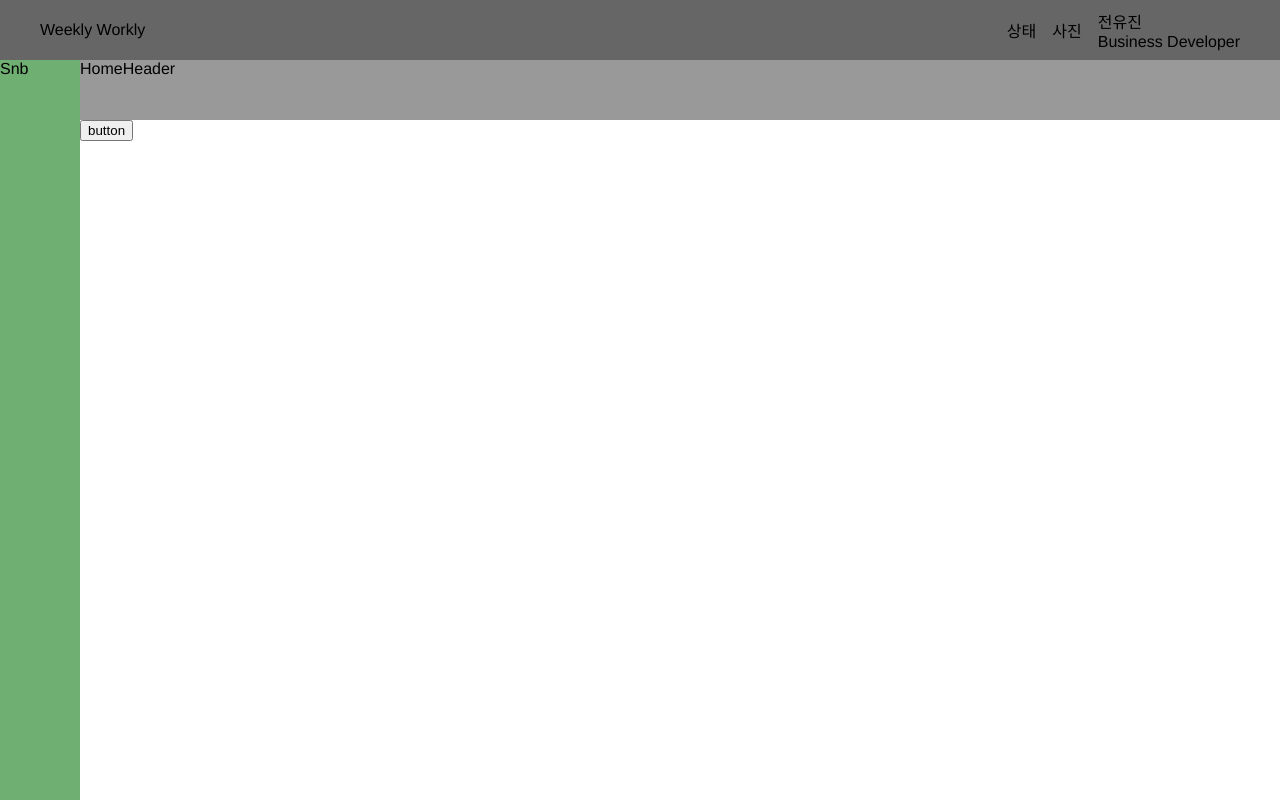
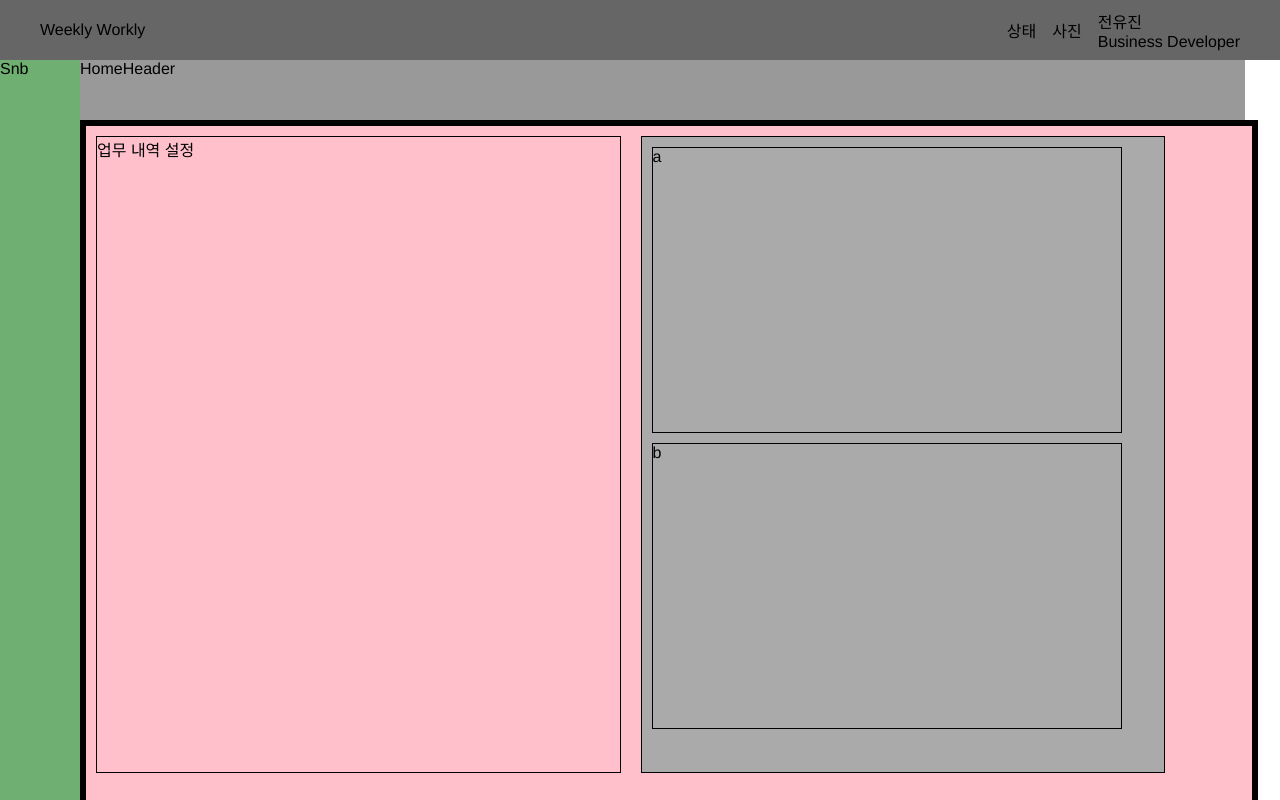
Before and after one commit to WONILLISM/Weekly-Workly, a React (Create React App) app in the folder frontend/: page / in a window 1280 px wide. Built offline with nearby package versions, Linux system fonts and the light colour scheme.

Commit message:
🚧 Working Home layout setting (#4)

```diff
--- /dev/null
+++ b/frontend/src/components/WorkList.tsx
@@ -0,0 +1,18 @@
+import React from "react";
+import styled from "styled-components";
+
+const WorkListStyle = styled.div`
+  background-color: #aaaaaa;
+  width: 90%;
+  height: 45%;
+  margin: 10px;
+  border: 1px solid black;
+`;
+
+const WorkList = (props: any) => {
+  const { title } = props;
+
+  return <WorkListStyle>{title}</WorkListStyle>;
+};
+
+export default WorkList;
--- /dev/null
+++ b/frontend/src/components/WorkListContainer.tsx
@@ -0,0 +1,16 @@
+import React from "react";
+import styled from "styled-components";
+
+const WorkListContainerStyle = styled.div`
+  background-color: #aaaaaa;
+  width: 45%;
+  height: 90%;
+  margin: 10px;
+  border: 1px solid black;
+`;
+
+const WorkListContainer = (props: any) => {
+  return <WorkListContainerStyle>{props.children}</WorkListContainerStyle>;
+};
+
+export default WorkListContainer;
--- /dev/null
+++ b/frontend/src/components/WorkSetting.tsx
@@ -0,0 +1,15 @@
+import React from "react";
+import styled from "styled-components";
+
+const WorkSettingStyle = styled.div`
+  width: 45%;
+  height: 90%;
+  margin: 10px;
+  border: 1px solid black;
+`;
+
+const WorkSetting = () => {
+  return <WorkSettingStyle>업무 내역 설정</WorkSettingStyle>;
+};
+
+export default WorkSetting;
--- a/frontend/src/layout/HomeHeader.tsx
+++ b/frontend/src/layout/HomeHeader.tsx
@@ -4,7 +4,7 @@ import { GNB_HEIGHT, SNB_WIDTH } from "../utils/constant";
 
 const HomeHeaderStyle = styled.div`
   background-color: #999999;
-  width: 100%;
+  width: 91%;
   height: ${GNB_HEIGHT}px;
   margin-top: ${GNB_HEIGHT}px;
   margin-left: ${SNB_WIDTH}px;
@@ -12,11 +12,7 @@ const HomeHeaderStyle = styled.div`
 `;
 
 const HomeHeader = () => {
-  return (
-    <HomeHeaderStyle>
-      HomeHeader
-    </HomeHeaderStyle>
-  );
+  return <HomeHeaderStyle>HomeHeader</HomeHeaderStyle>;
 };
 
 export default HomeHeader;
--- a/frontend/src/layout/MainLayout.tsx
+++ b/frontend/src/layout/MainLayout.tsx
@@ -7,8 +7,12 @@ import Sidebar from "./Sidebar";
 import HomeHeader from "./HomeHeader";
 
 const RootStyle = styled.div`
-  padding-top: ${GNB_HEIGHT * 2}px;
-  padding-left: ${SNB_WIDTH}px;
+  width: 92%;
+  height: 90%;
+  margin-top: ${GNB_HEIGHT * 2}px;
+  margin-left: ${SNB_WIDTH}px;
+  border: 5px solid black;
+  position: fixed;
 `;
 
 const MainLayout = () => {
--- a/frontend/src/pages/Home.tsx
+++ b/frontend/src/pages/Home.tsx
@@ -1,22 +1,24 @@
 import React from "react";
-import { useNavigate } from "react-router-dom";
 import styled from "styled-components";
+import WorkList from "../components/WorkList";
+import WorkListContainer from "../components/WorkListContainer";
+import WorkSetting from "../components/WorkSetting";
 
 const RootStyle = styled.main`
+  background-color: pink;
+  height: 100%;
+  border: 1px solid black;
   display: flex;
 `;
 
 const Home = () => {
-  const navigate = useNavigate();
   return (
     <RootStyle>
-      <button
-        onClick={() => {
-          navigate("/todo");
-        }}
-      >
-        button
-      </button>
+      <WorkSetting />
+      <WorkListContainer>
+        <WorkList title="a" />
+        <WorkList title="b" />
+      </WorkListContainer>
     </RootStyle>
   );
 };
```
